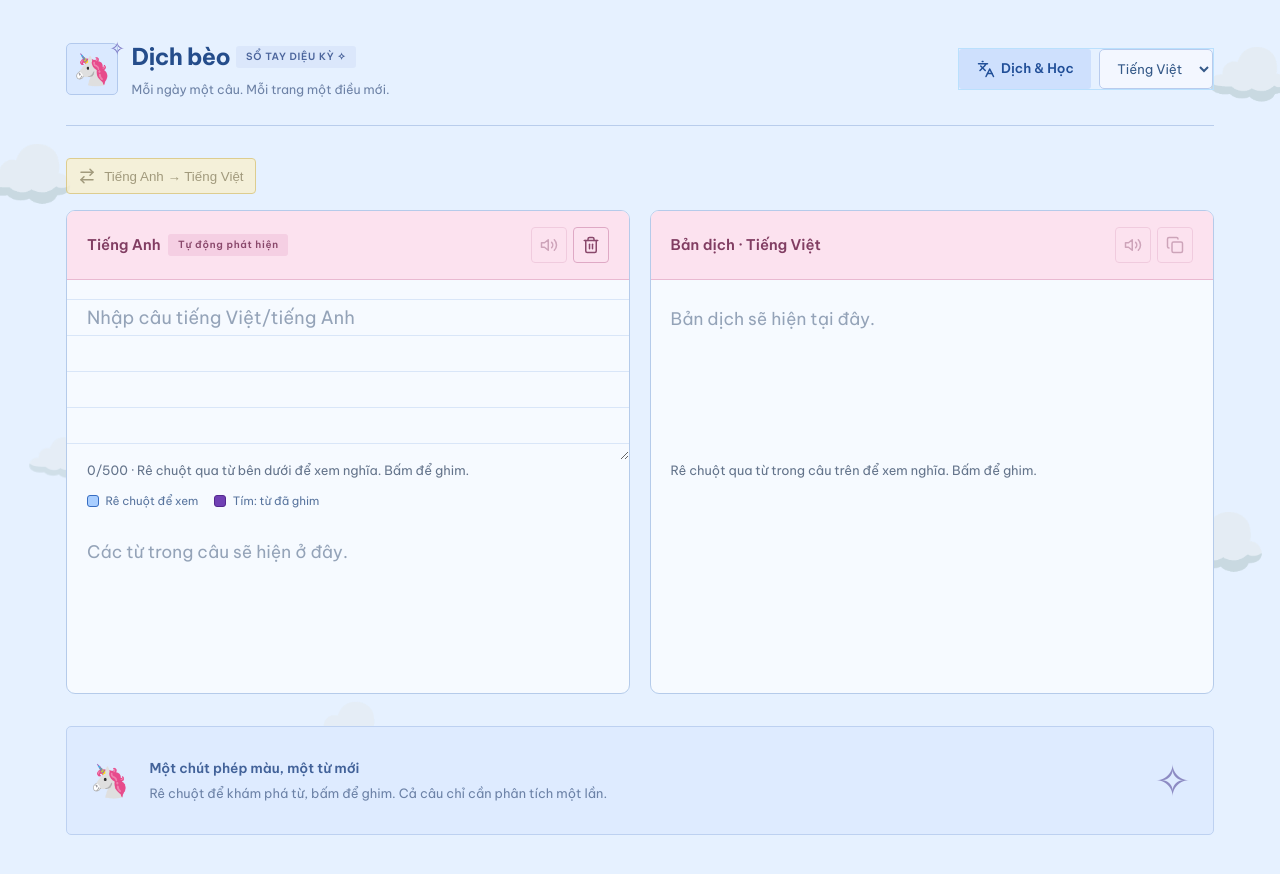
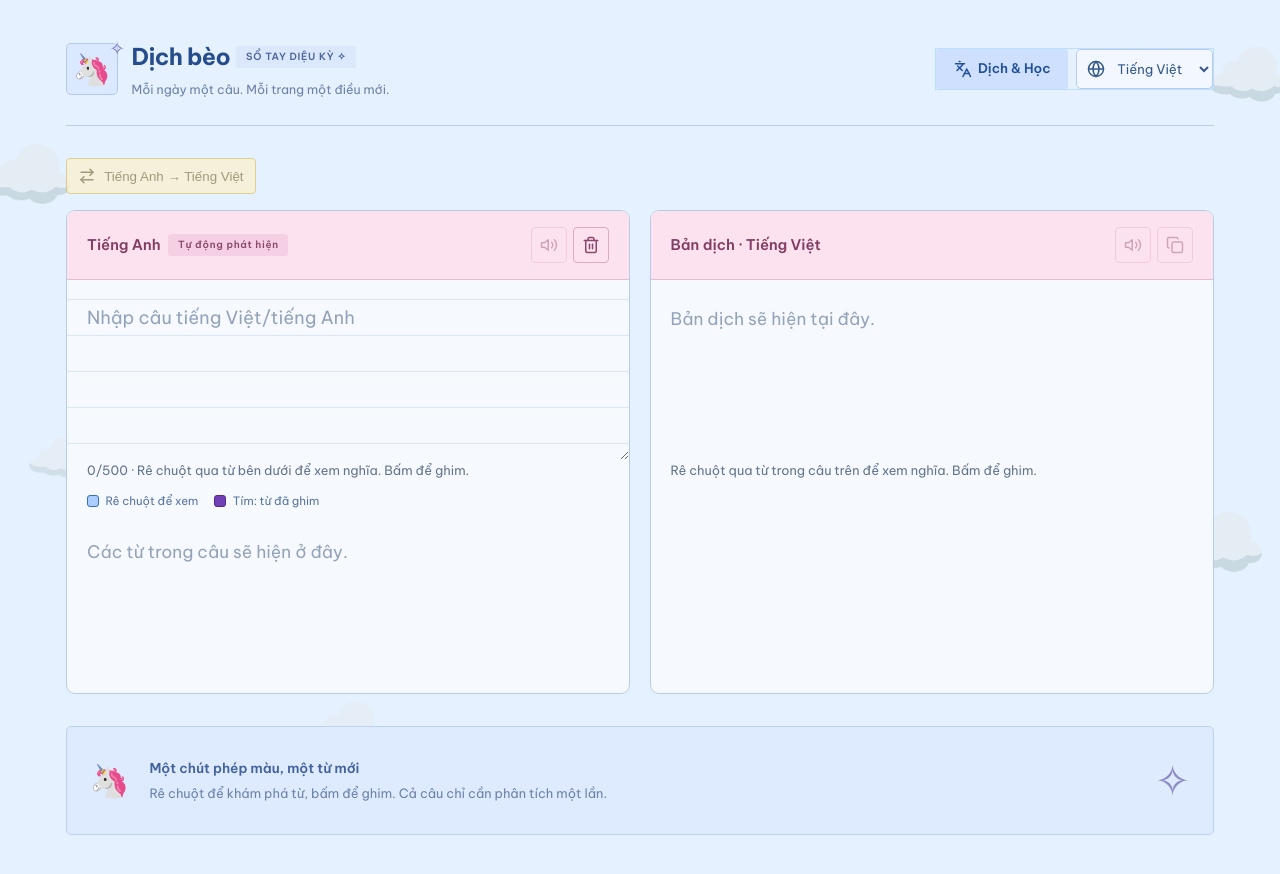
Before and after one commit to terramii/translator, a React (Vite) app in the folder frontend/: page / in a window 1280 px wide. Shown: the top 874 px of the page. Built offline with nearby package versions, Linux system fonts and the light colour scheme.

Commit message:
Add globe icon to interface language selector

```diff
--- a/frontend/src/components/Navbar.jsx
+++ b/frontend/src/components/Navbar.jsx
@@ -1,7 +1,7 @@
 import React from 'react';
-import { Languages } from 'lucide-react';
+import { Globe, Languages } from 'lucide-react';
 import { useLanguage } from '../language';
 export default function Navbar() {
   const { locale, setLocale, t } = useLanguage();
-  return <header className="navbar"><div className="brand"><div className="brand-icon" aria-label={t('Kỳ lân nhỏ', 'Little unicorn')}><span aria-hidden="true">🦄</span></div><div><div className="brand-title">Dịch bèo <span className="brand-badge">{t('SỔ TAY DIỆU KỲ ✧', 'A LITTLE MAGIC ✧')}</span></div><p className="brand-description">{t('Mỗi ngày một câu. Mỗi trang một điều mới.', 'One sentence a day. Something new on every page.')}</p></div></div><div className="nav-tabs"><span className="nav-tab active"><Languages size={18} /> {t('Dịch & Học', 'Translate & Learn')}</span><select className="interface-language" aria-label={t('Ngôn ngữ giao diện', 'Interface language')} value={locale} onChange={e => setLocale(e.target.value)}><option value="vi">Tiếng Việt</option><option value="en">English</option></select></div></header>;
+  return <header className="navbar"><div className="brand"><div className="brand-icon" aria-label={t('Kỳ lân nhỏ', 'Little unicorn')}><span aria-hidden="true">🦄</span></div><div><div className="brand-title">Dịch bèo <span className="brand-badge">{t('SỔ TAY DIỆU KỲ ✧', 'A LITTLE MAGIC ✧')}</span></div><p className="brand-description">{t('Mỗi ngày một câu. Mỗi trang một điều mới.', 'One sentence a day. Something new on every page.')}</p></div></div><div className="nav-tabs"><span className="nav-tab active"><Languages size={18} /> {t('Dịch & Học', 'Translate & Learn')}</span><div className="interface-language-control"><Globe size={18} aria-hidden="true" /><select className="interface-language" aria-label={t('Ngôn ngữ giao diện', 'Interface language')} value={locale} onChange={e => setLocale(e.target.value)}><option value="vi">Tiếng Việt</option><option value="en">English</option></select></div></div></header>;
 }
--- a/frontend/src/index.css
+++ b/frontend/src/index.css
@@ -900,5 +900,7 @@ body { background-color: #e6f1ff; }
 .context-explanation details { margin-top: .8rem; color: #66758d; }
 .context-explanation summary { cursor: pointer; }
 
-.interface-language { padding: .6rem .8rem; border: 1px solid #b8cbed; border-radius: 5px; background: #f3f7ff; color: #345988; font: inherit; font-size: .82rem; cursor: pointer; }
+.interface-language-control { position: relative; display: inline-flex; align-items: center; }
+.interface-language-control > svg { position: absolute; left: .7rem; color: #345988; pointer-events: none; }
+.interface-language { padding: .6rem .8rem .6rem 2.25rem; border: 1px solid #b8cbed; border-radius: 5px; background: #f3f7ff; color: #345988; font: inherit; font-size: .82rem; cursor: pointer; }
 @media(max-width:650px) { .nav-tabs { flex-wrap: wrap; } }
```
